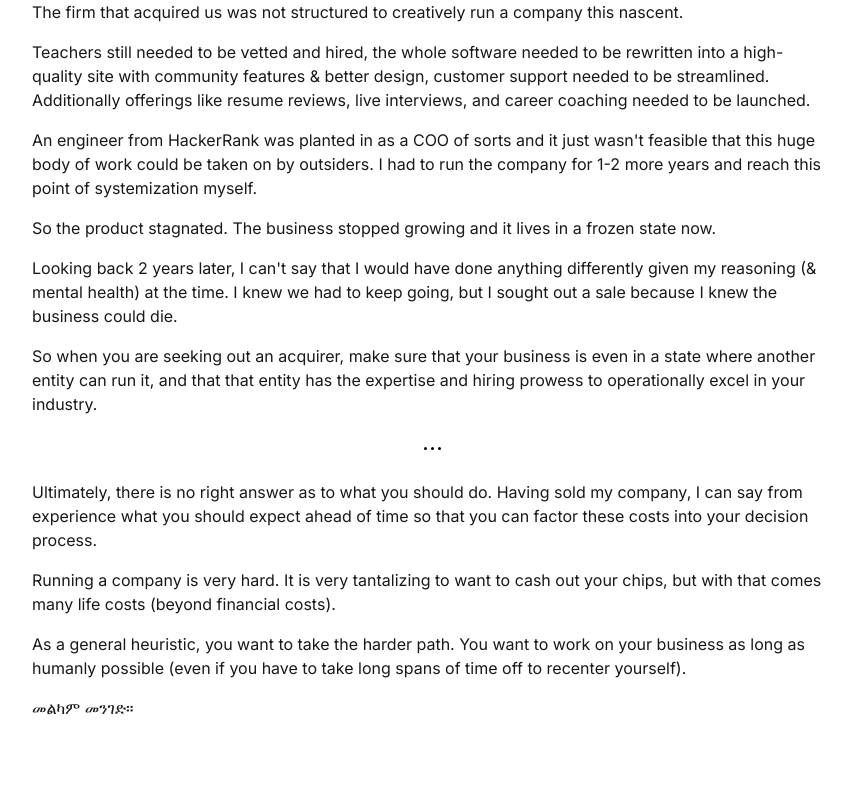
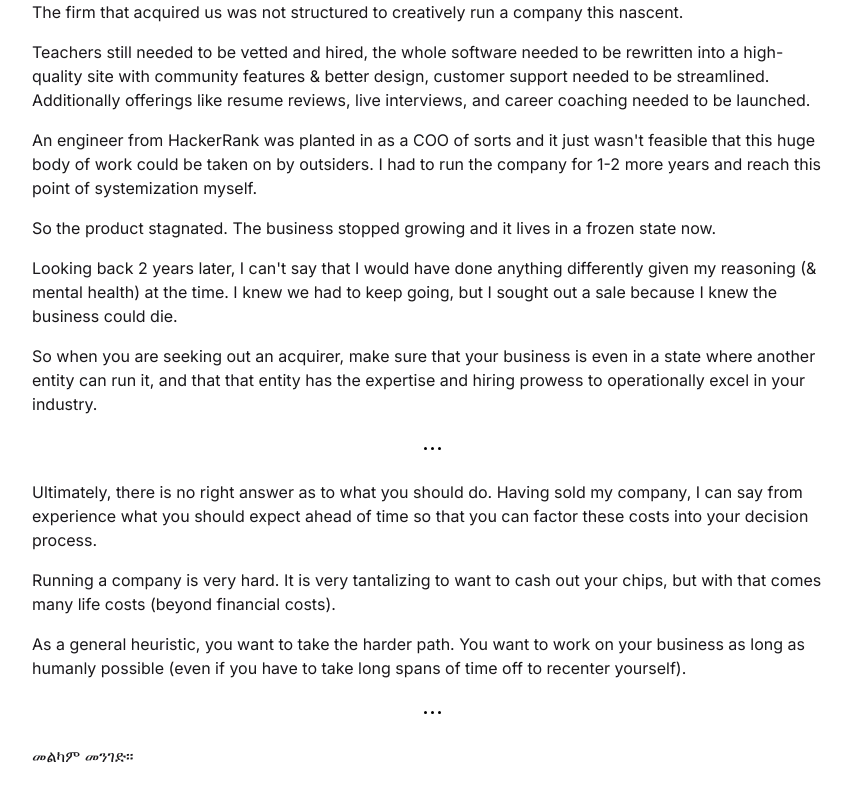
Before and after one commit to bephrem1/bephrem1.github.io, a Next.js app: page /early in a window 1280 px wide. Shown: the part 5778-6578 px from the top of the page, without its empty margins (208-1060 px from the left). Built offline with nearby package versions, Linux system fonts and the light colour scheme; no server answers.

Commit message:
dont sell too early - update

```diff
--- a/src/components/page-segments/dont-sell-too-early/DontSellTooEarly.tsx
+++ b/src/components/page-segments/dont-sell-too-early/DontSellTooEarly.tsx
@@ -512,7 +512,9 @@ const DontSellTooEarly: FunctionComponent<Props> = () => {
           business as long as humanly possible (even if you have to take long spans of time off to
           recenter yourself).
         </Text>
-        <Spacer direction="vertical" size={SPACES.GAP.SMALL} />
+
+        <EllipsisSeparator />
+
         <Text tag="p">መልካም መንገድ።</Text>
       </StandardLayout>
     </React.Fragment>
```
